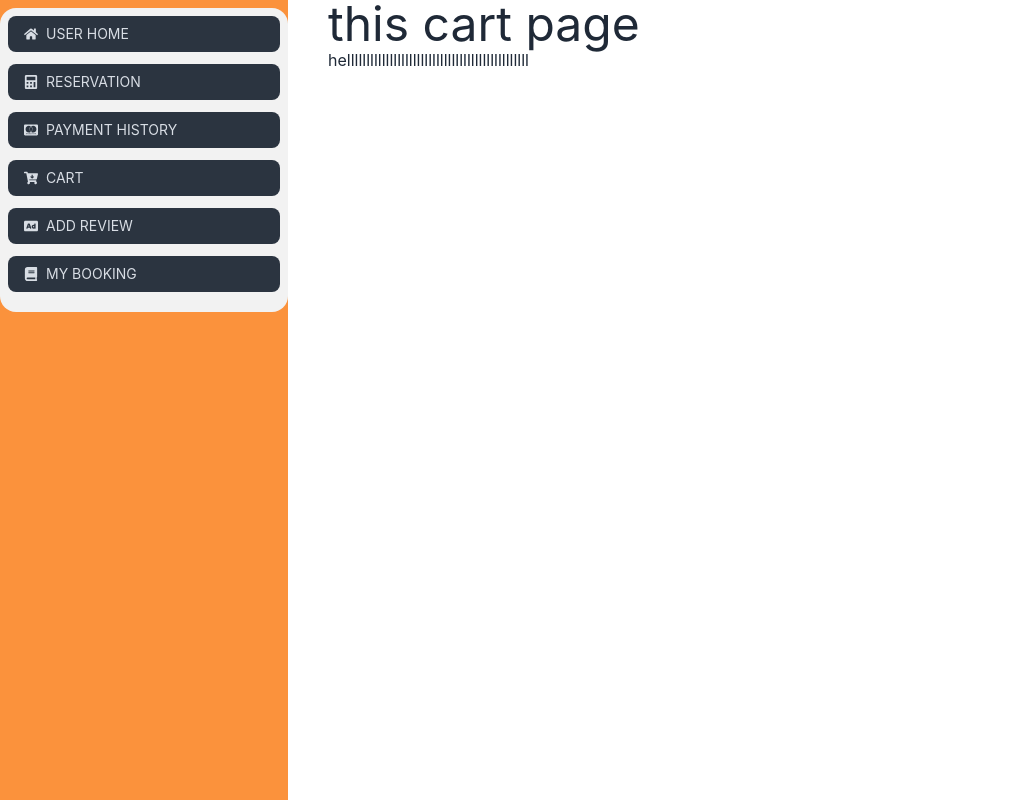
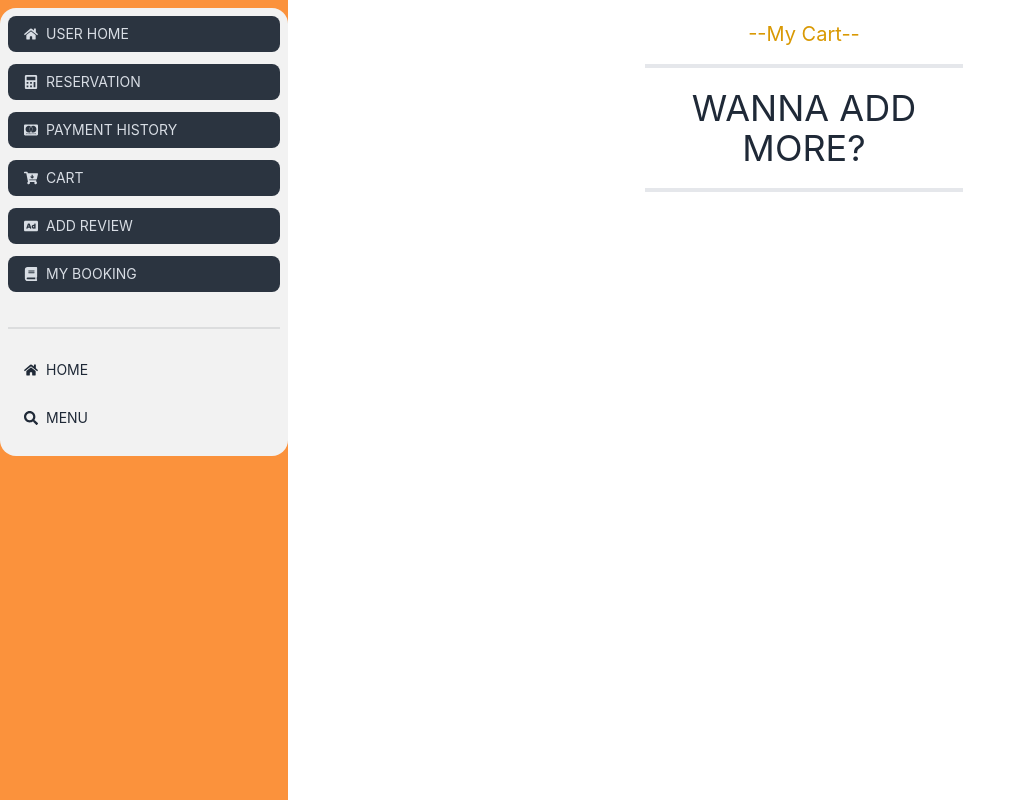
Before and after one commit to iamapusaha/restaurant-management-client, a React (Vite) app: page /dashboard/cart in a window 1280 px wide. Shown: the whole page, without its empty margins (0-1026 px from the left). Built offline with nearby package versions, Linux system fonts and the light colour scheme; no server answers.

Commit message:
added dashboard navbar

```diff
--- a/src/Layout/DashBoard.jsx
+++ b/src/Layout/DashBoard.jsx
@@ -1,5 +1,5 @@
 import { NavLink, Outlet } from "react-router-dom";
-import { FaAd, FaBook, FaCalculator, FaCartArrowDown, FaCcMastercard, FaHome } from 'react-icons/fa';
+import { FaAd, FaBook, FaCalculator, FaCartArrowDown, FaCcMastercard, FaHome, FaSearch } from 'react-icons/fa';
 
 const DashBoard = () => {
     return (
@@ -30,10 +30,18 @@ const DashBoard = () => {
                         <FaBook></FaBook>
                         my booking
                     </NavLink></li>
-
+                    <div className="divider"></div>
+                    <li className="mb-3"><NavLink to='/'>
+                        <FaHome></FaHome>
+                        home
+                    </NavLink></li>
+                    <li className="mb-3"><NavLink to='/order/salads'>
+                        <FaSearch></FaSearch>
+                        menu
+                    </NavLink></li>
                 </ul>
             </div>
-            <div>
+            <div className="flex-1">
                 <Outlet></Outlet>
             </div>
         </div>
--- a/src/Pages/Cart/Cart.jsx
+++ b/src/Pages/Cart/Cart.jsx
@@ -1,12 +1,10 @@
+import SectionTitle from "../../components/SectionTitle/SectionTitle";
 
 
 const Cart = () => {
     return (
         <div>
-            <h1 className="text-5xl ">this cart page</h1>
-            <button>
-                helllllllllllllllllllllllllllllllllllllllllllllll
-            </button>
+            <SectionTitle header='WANNA ADD MORE?' subHeader='My Cart'></SectionTitle>
         </div>
     );
 };
--- a/src/Pages/Shared/NavBar.jsx
+++ b/src/Pages/Shared/NavBar.jsx
@@ -19,7 +19,7 @@ const NavBar = () => {
         <li><Link to='/menu'>Our Menu</Link></li>
         <li><Link to='/order/salads'>Order Food</Link></li>
         <li>
-            <div className="dropdown dropdown-end">
+            <Link to='/dashboard/cart' className="dropdown dropdown-end">
                 <label tabIndex={0} className="">
                     <div className="indicator">
                         <svg xmlns="http://www.w3.org/2000/svg" className="h-5 w-5" fill="none" viewBox="0 0 24 24" stroke="currentColor"><path strokeLinecap="round" strokeLinejoin="round" strokeWidth="2" d="M3 3h2l.4 2M7 13h10l4-8H5.4M7 13L5.4 5M7 13l-2.293 2.293c-.63.63-.184 1.707.707 1.707H17m0 0a2 2 0 100 4 2 2 0 000-4zm-8 2a2 2 0 11-4 0 2 2 0 014 0z" /></svg>
@@ -35,7 +35,7 @@ const NavBar = () => {
                         </div>
                     </div>
                 </div>
-            </div>
+            </Link>
         </li>
     </>
 
```
